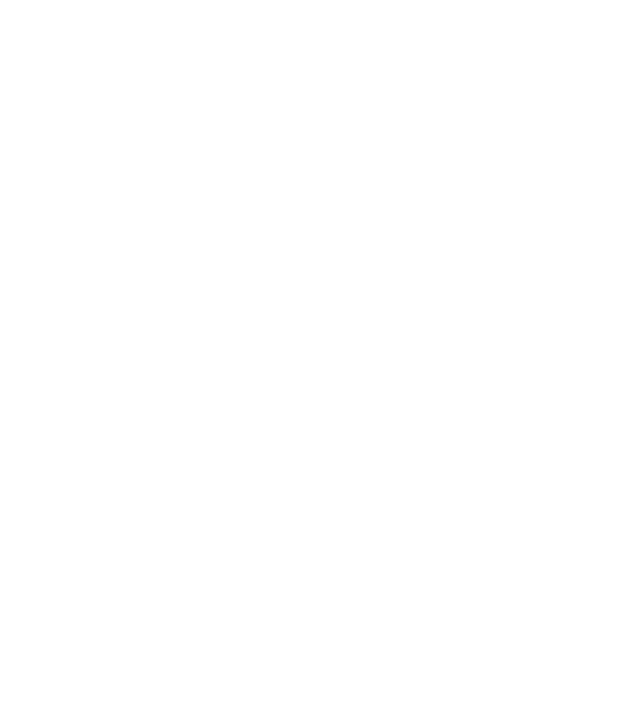
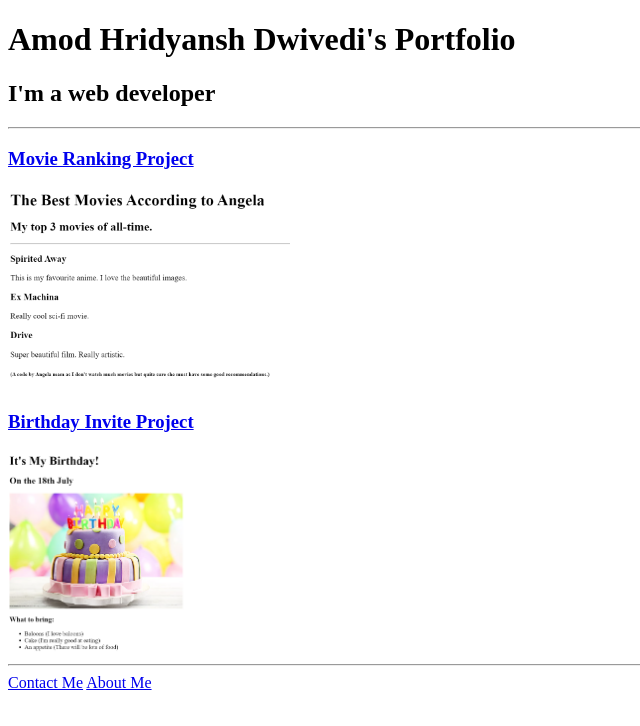
Before and after one commit to AHD1807/Web-Dev-, a plain HTML site: page index.html in a window 1280 px wide. Shown: the whole page, without its empty margins (0-640 px from the left). Drawn offline with Linux system fonts and the light colour scheme.

Commit message:
Add files via upload

```diff
--- a/index.html
+++ b/index.html
@@ -1,15 +1,20 @@
-<!-- TODO 1: Create the HTML Boilerplate -->
-
-<!-- TODO 2: Add Your previous projects' HTML into the public folder -->
-
-<!-- TODO 3: Take screenshots of your project previews and add the images to the images folder -->
-
-<!-- TODO 4: Add titles/subtitles etc. -->
-
-<!-- TODO 5: Add a link to the project pages -->
-
-<!-- TODO 6: Add images to show the project previews
-HINT for TODO 6: You can use the height attribute set to 200 to make the image smaller:
-https://developer.mozilla.org/en-US/docs/Web/HTML/Element/img#attr-height -->
-
-<!-- TODO 7: Add the Contact Me and About Me page links -->
+<!DOCTYPE html>
+<html lang="en">
+<head>
+    <meta charset="UTF-8">
+    <meta name="viewport" content="width=device-width, initial-scale=1.0">
+    <title>Document</title>
+</head>
+<body>
+    <h1>Amod Hridyansh Dwivedi's Portfolio</h1>
+    <h2>I'm a web developer</h2>
+    <hr>
+    <h3><a href="./public/movie-ranking.html">Movie Ranking Project</a></h3>
+    <img src="./assets/images/movie (2).png" height="200">
+    <h3><a href="./public/birthday-invite.html">Birthday Invite Project</a></h3>
+    <img src="./assets/images/birthday invite personal.png" height="200">
+    <hr>
+    <a href="./public/contact.html">Contact Me</a>
+    <a href="./public/about.html">About Me</a>
+</body>
+</html>
```
